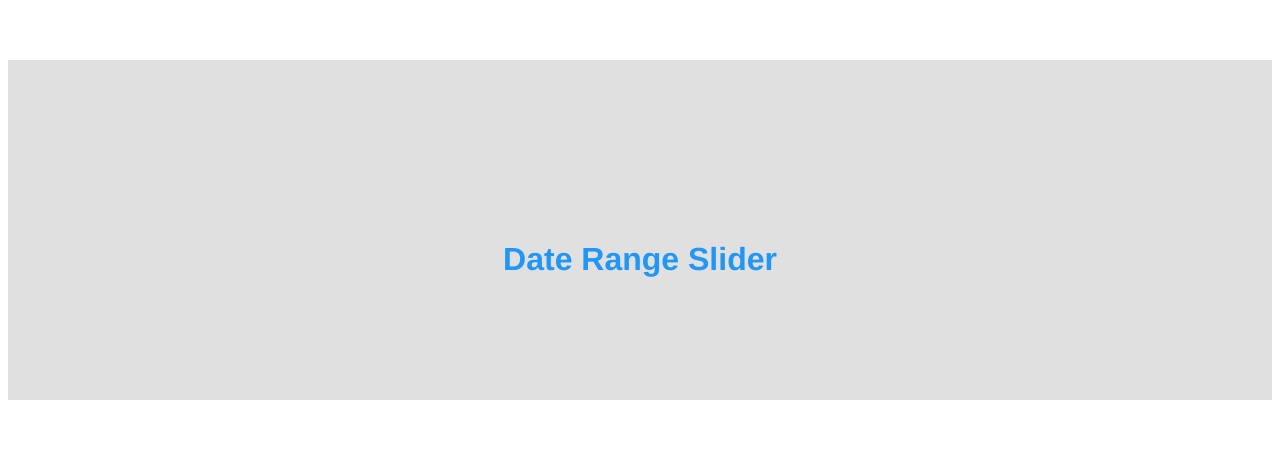
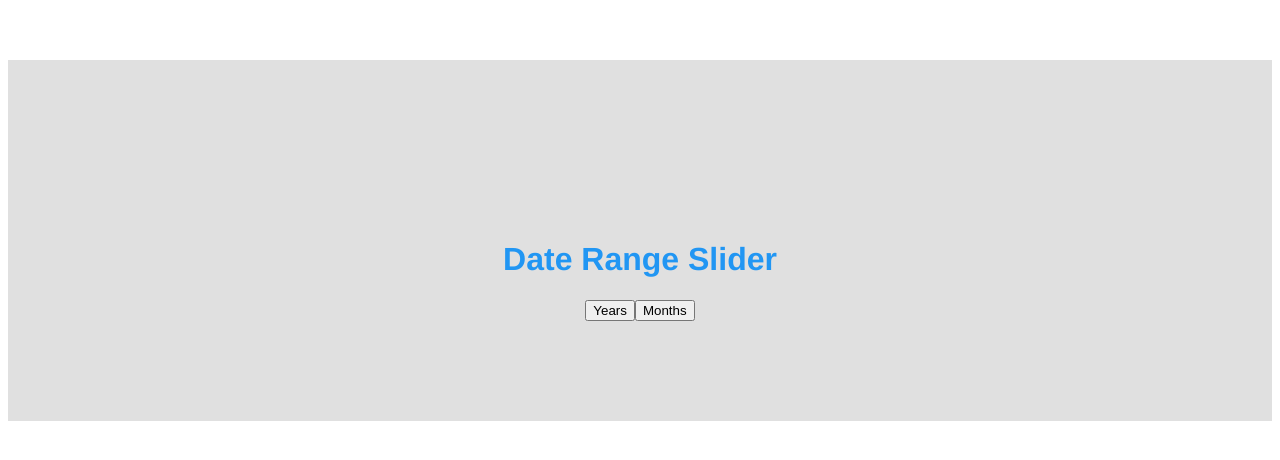
Before and after one commit to MaksimKrishtopa/test_neostack, a Vue app: page / in a window 1280 px wide. Before the commit this address had no page. Shown: the top 460 px of the page. Built offline with nearby package versions, Linux system fonts and the light colour scheme.

Commit message:
Создание шаблона для компонента слайдера

```diff
--- a/src/components/DateRangeSlider.vue
+++ b/src/components/DateRangeSlider.vue
@@ -1,6 +1,31 @@
 <template>
   <div>
+    <div v-if="activeTab === 'years'">
+      <div class="slider-container">
+        <div id="slider-range-years"></div>
+        <div class="year-scale">
+          <div v-for="year in yearScale" :key="year" class="year-scale-item">{{ year }}</div>
+        </div>
+        <div class="tooltip start-tooltip" v-show="activeTab === 'years'">{{ selectedStartYear }}</div>
+        <div class="tooltip end-tooltip" v-show="activeTab === 'years'">{{ selectedEndYear }}</div>
+      </div>
 
+    </div>
+    <div v-else>
+      <div id="slider-range-months" class="slider-container">
+
+        <div class="month-scale">
+          <div v-for="month in monthScale" :key="month.index" class="month-scale-item" :style="{ fontSize: month.fontSize + 'px' }">{{ month.name }}</div>
+        </div>
+        <div class="tooltip start-tooltip" v-show="activeTab === 'months'">{{ selectedStartMonth }}</div>
+        <div class="tooltip end-tooltip" v-show="activeTab === 'months'">{{ selectedEndMonth }}</div>
+      </div>
+
+    </div>
+    <div class="tabs">
+      <button @click="changeTab('years')" :class="{ 'active': activeTab === 'years' }">Years</button>
+      <button @click="changeTab('months')" :class="{ 'active': activeTab === 'months' }">Months</button>
+    </div>
   </div>
 </template>
 
```
